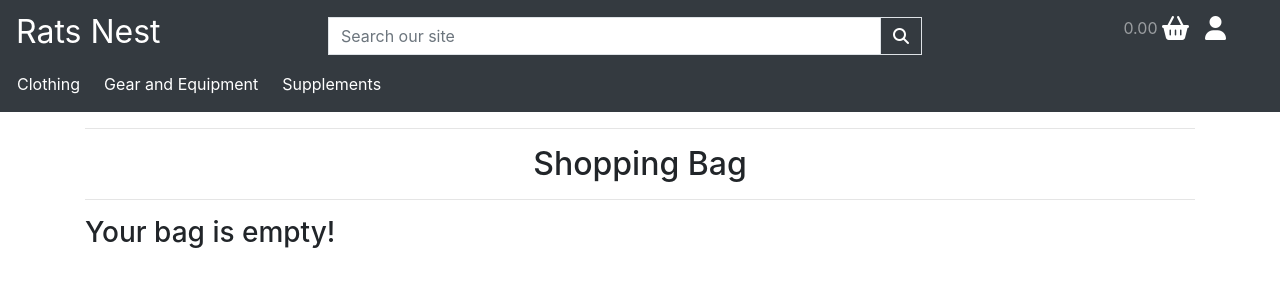
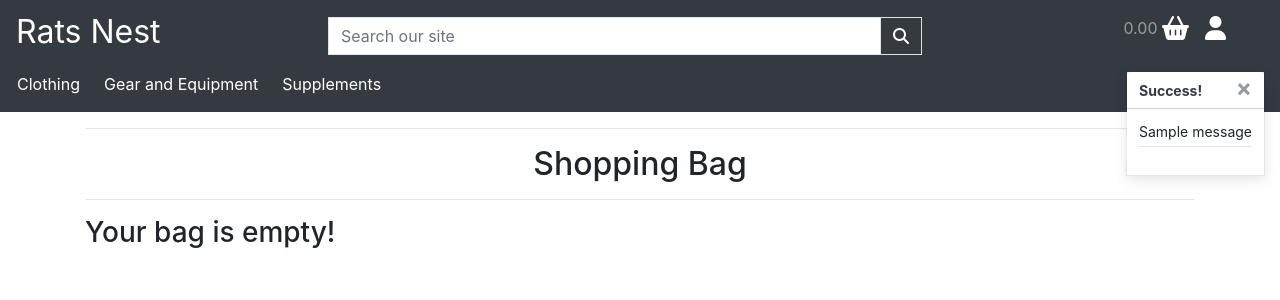
Before and after one commit to Enquil/rats_nest_v6, a Django app: page /bag/ in a window 1280 px wide. Shown: the top 300 px of the page. Run offline with Django 3.2, Linux system fonts and the light colour scheme; tables that the repository leaves empty hold one stand-in row (values such as "Sample post"); one stand-in notice (Sample message) is shown; some libraries are stand-ins or nearby versions.

Commit message:
positioned toast to show below bag when adding an item

```diff
--- a/static/css/base.css
+++ b/static/css/base.css
@@ -13,6 +13,14 @@
     display: none;
 }
 
+/* Toasts */
+
+.message-container {
+    position: fixed;
+    z-index: 99999;
+    top: 72px;
+    right: 15px;
+}
 
 /* Product Detail */
 
--- a/templates/base.html
+++ b/templates/base.html
@@ -158,6 +158,25 @@
             </div>
         </nav>
 
+        {% if messages %}
+
+            <div class="message-container">
+                {% for message in messages %}
+                {% with message.level as level %}
+                    {% if message.level == 40 %}
+                        {% include 'includes/toasts/toast_error.html' %}
+                    {% elif message.level == 30 %}
+                    {% include 'includes/toasts/toast_warning.html' %}
+                    {% elif message.level == 25 %}
+                        {% include 'includes/toasts/toast_success.html' %}
+                    {% else %}
+                        {% include 'includes/toasts/toast_info.html' %}
+                    {% endif %}
+                {% endwith %}
+                {% endfor %}
+            </div>
+
+        {% endif %}
 
         {% block content %}
         {% endblock %}
```
Also changed, not shown: db.sqlite3.
